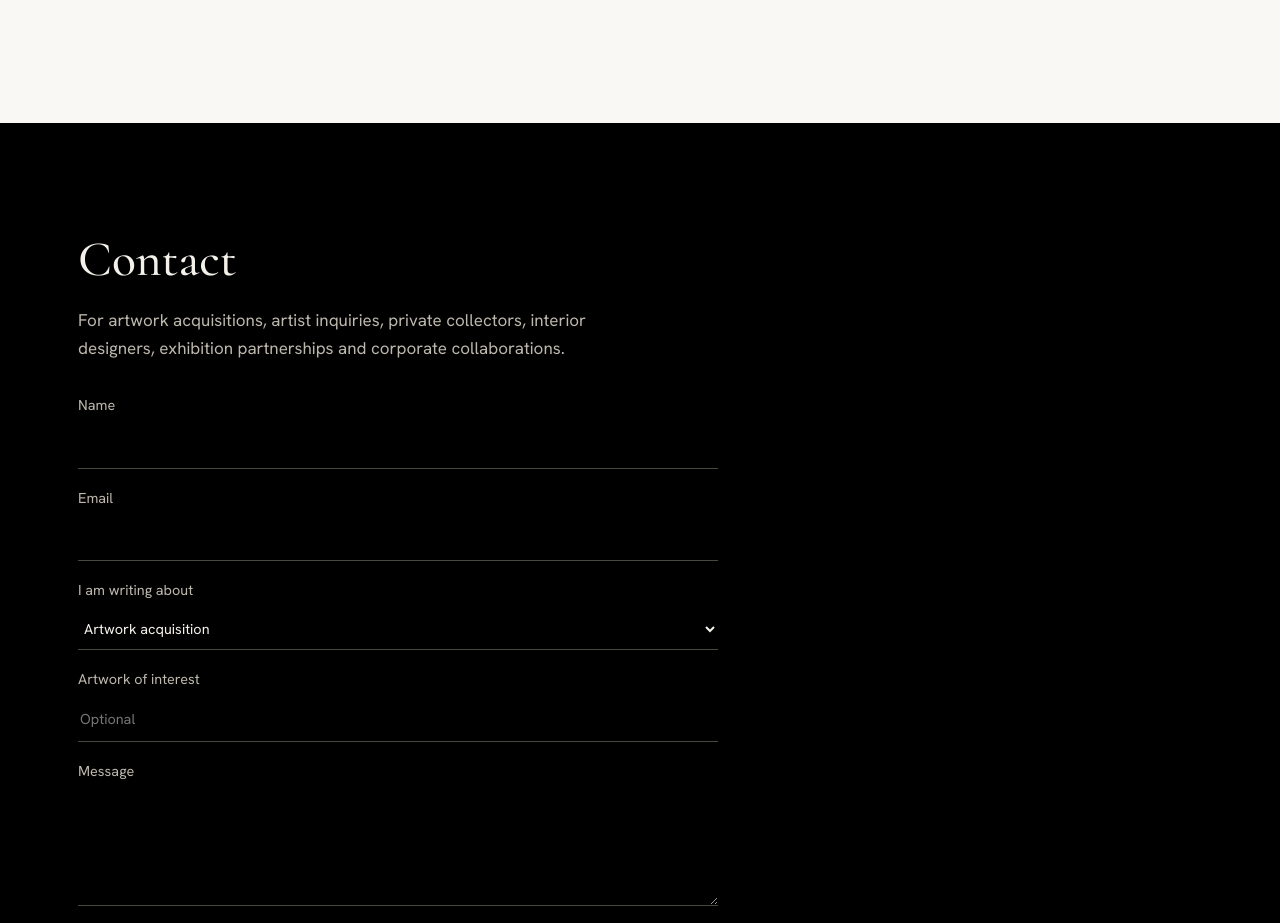
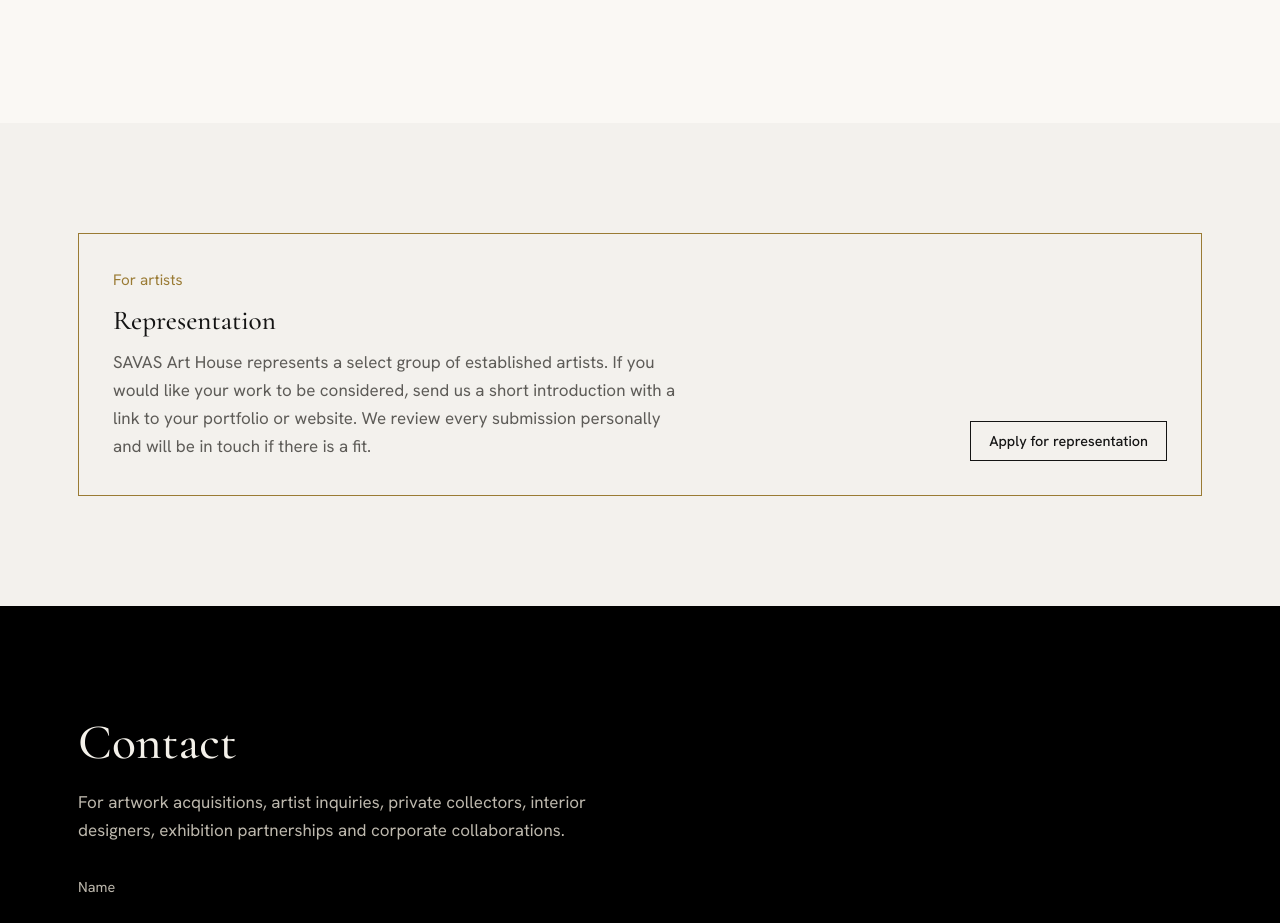
Before and after one commit to SAVASVytau/savasarthouse-site, a plain HTML site: page index.html in a window 1280 px wide. Shown: the part 5184-6107 px from the top of the page. Drawn offline with nearby package versions, Linux system fonts and the light colour scheme.

Commit message:
Add 'For artists: Representation' box with Apply button (form topic: Artist representation)
Co-Authored-By: Claude Opus 5.5 <noreply@anthropic.com>
Claude-Session: https://claude.ai/code/session_016Lo5qQTsWzG1nA2KwN3wH6

```diff
--- a/index.html
+++ b/index.html
@@ -296,6 +296,7 @@ body[data-view]:not([data-view="home"]) .bio{padding-top:300px}
 <p>With representatives in the United Kingdom and across Europe, growing connections in the Middle East and Asia, and a network of artists and partners reaching toward every continent, SAVAS brings an international eye to Miami, and Miami to an international audience.</p>
 </div></section>
 
+<section id="representation" class="alt"><div class="wrap"><div class="commission" style="margin-top:0"><div><span class="tag">For artists</span><h3>Representation</h3><p>SAVAS Art House represents a select group of established artists. If you would like your work to be considered, send us a short introduction with a link to your portfolio or website. We review every submission personally and will be in touch if there is a fit.</p></div><button class="btn" data-topic="Artist representation" data-art="">Apply for representation</button></div></div></section>
 <section id="contact" class="dark"><div class="wrap">
 <h2>Contact</h2>
 <p>For artwork acquisitions, artist inquiries, private collectors, interior designers, exhibition partnerships and corporate collaborations.</p>
@@ -303,7 +304,7 @@ body[data-view]:not([data-view="home"]) .bio{padding-top:300px}
 <label>Name<input name="name" required autocomplete="name"></label>
 <label>Email<input name="email" type="email" required autocomplete="email"></label>
 <label>I am writing about
-<select name="topic"><option>Artwork acquisition</option><option>Commission or collaboration</option><option>Artist inquiry</option><option>Private collector</option><option>Interior design or architecture</option><option>Exhibition partnership</option><option>Corporate collaboration</option></select></label>
+<select name="topic"><option>Artwork acquisition</option><option>Commission or collaboration</option><option>Artist representation</option><option>Private collector</option><option>Interior design or architecture</option><option>Exhibition partnership</option><option>Corporate collaboration</option></select></label>
 <label>Artwork of interest<input id="art" name="artwork" placeholder="Optional"></label>
 <label>Message<textarea name="message" rows="4"></textarea></label>
 <div style="position:absolute;left:-5000px" aria-hidden="true"><label>Website<input name="website" tabindex="-1" autocomplete="off"></label></div>
```
